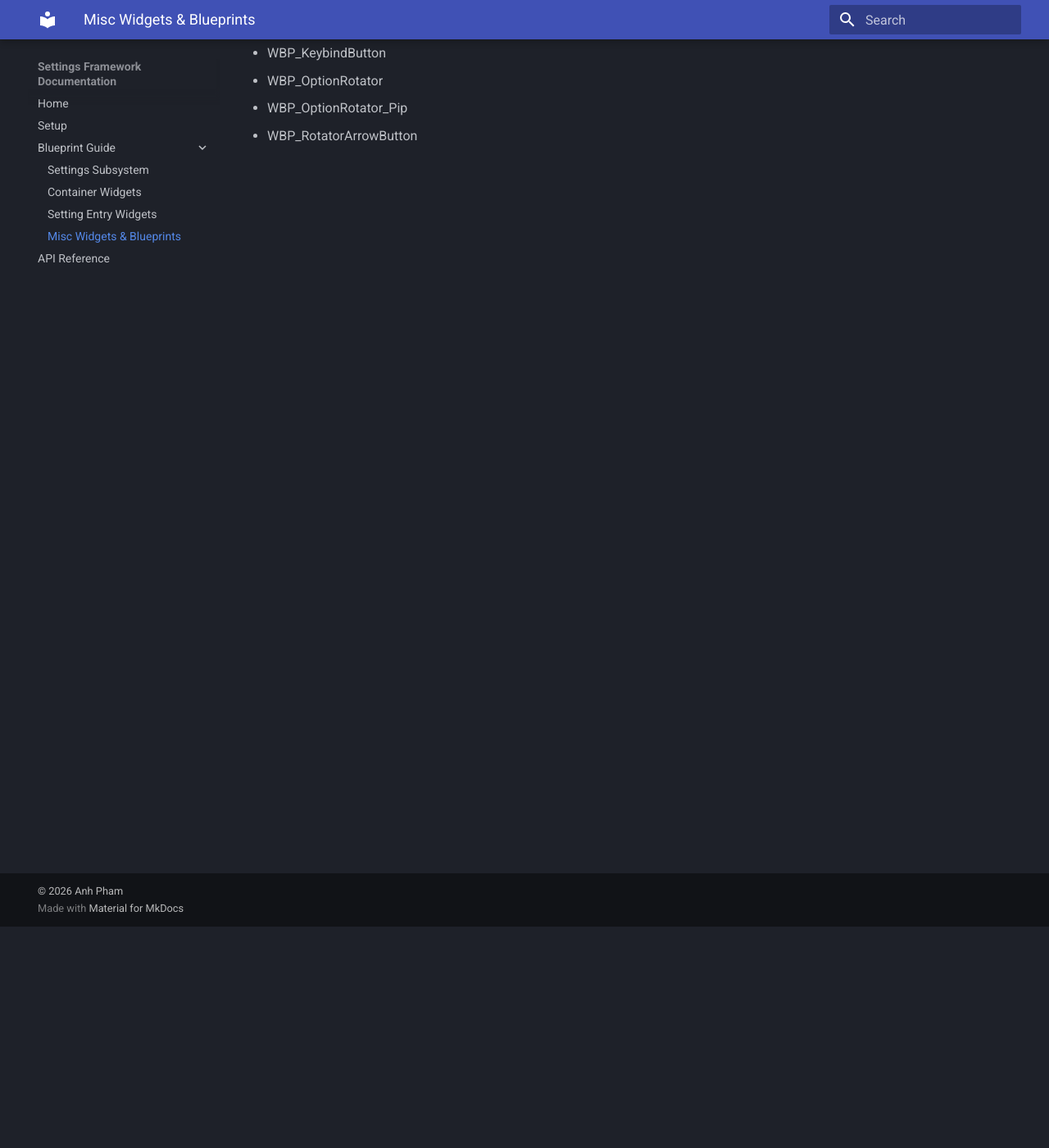
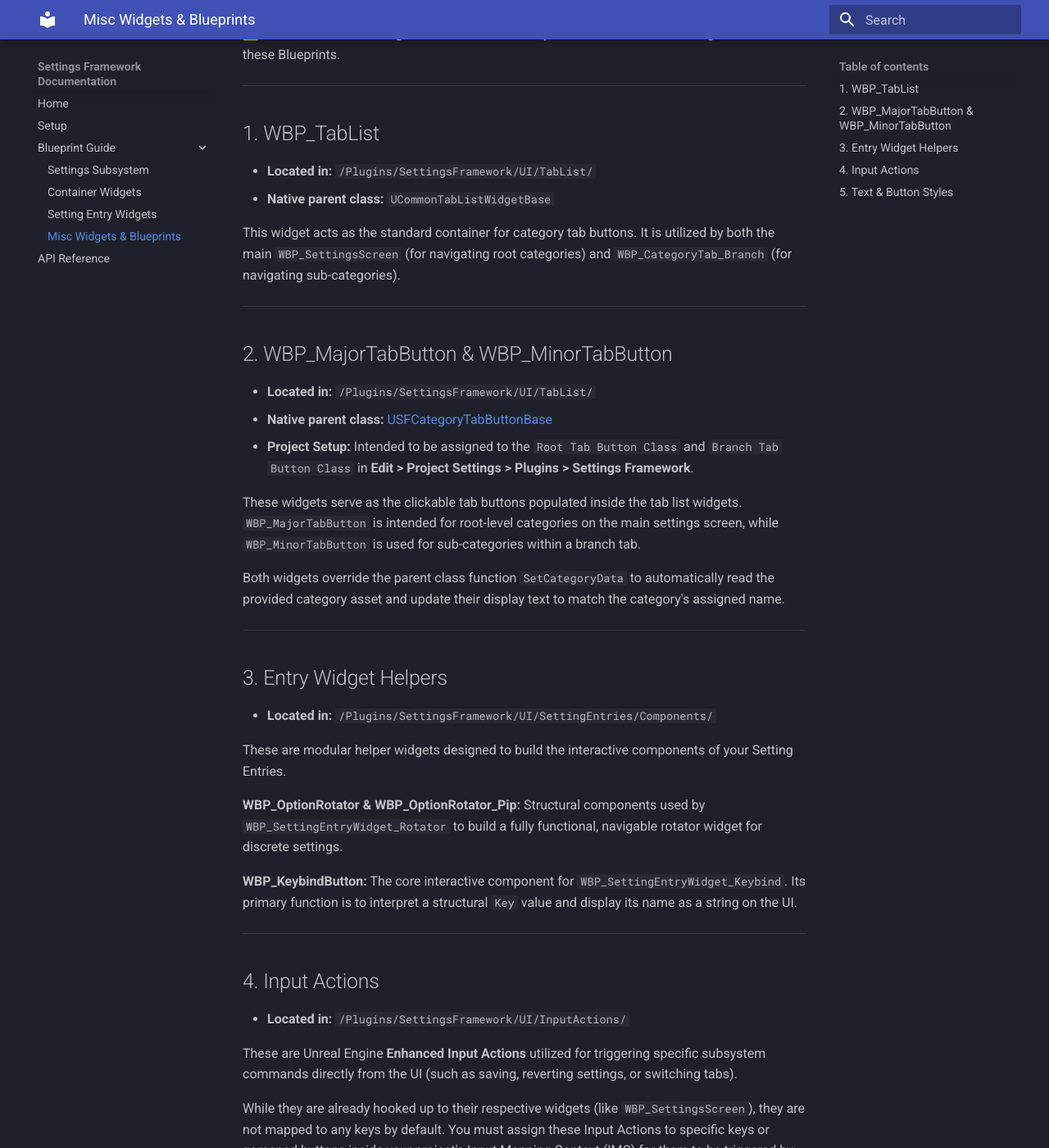
Before and after one commit to apham4/SettingsFramework, an MkDocs documentation site: the page built from docs/blueprint/misc.md, in a window 1280 px wide and 1400 px high, scrolled down 270 px. Shown: the whole window at 82% size. Built offline with MkDocs 1.6.1 and Material for MkDocs 9.7.7, drawn with Linux system fonts in a browser that asks for light colours; some of the changed text lies outside the part shown.

Commit message:
[Doc] Misc blueprint page

```diff
--- a/docs/blueprint/misc.md
+++ b/docs/blueprint/misc.md
@@ -1,9 +1,54 @@
-WIP
+This guide covers the miscellaneous Blueprints that support the SettingsFramework skeletal UI suite. These include helper widgets for building complex UI elements, as well as the standard CommonUI and EnhancedInput configuration assets required to make the system fully functional.
 
-* Input Actions
-* Text/Button Styles
-* WBP_TabList
-* WBP_KeybindButton
-* WBP_OptionRotator
-* WBP_OptionRotator_Pip
-* WBP_RotatorArrowButton
+**⚠️ Note:** Ensure **Show Plugin Content** is enabled in your Content Drawer's settings to locate these Blueprints.
+
+---
+
+## 1. WBP_TabList
+
+* **Located in:** `/Plugins/SettingsFramework/UI/TabList/`
+* **Native parent class:** `UCommonTabListWidgetBase`
+
+This widget acts as the standard container for category tab buttons. It is utilized by both the main `WBP_SettingsScreen` (for navigating root categories) and `WBP_CategoryTab_Branch` (for navigating sub-categories).
+
+---
+
+## 2. WBP_MajorTabButton & WBP_MinorTabButton
+
+* **Located in:** `/Plugins/SettingsFramework/UI/TabList/`
+* **Native parent class:** [USFCategoryTabButtonBase](../../CodeAPI/classUSFCategoryTabButtonBase/)
+* **Project Setup:** Intended to be assigned to the `Root Tab Button Class` and `Branch Tab Button Class` in **Edit > Project Settings > Plugins > Settings Framework**.
+
+These widgets serve as the clickable tab buttons populated inside the tab list widgets. `WBP_MajorTabButton` is intended for root-level categories on the main settings screen, while `WBP_MinorTabButton` is used for sub-categories within a branch tab.
+
+Both widgets override the parent class function `SetCategoryData` to automatically read the provided category asset and update their display text to match the category's assigned name.
+
+---
+
+## 3. Entry Widget Helpers
+
+* **Located in:** `/Plugins/SettingsFramework/UI/SettingEntries/Components/`
+
+These are modular helper widgets designed to build the interactive components of your Setting Entries.
+
+**WBP_OptionRotator & WBP_OptionRotator_Pip:** Structural components used by `WBP_SettingEntryWidget_Rotator` to build a fully functional, navigable rotator widget for discrete settings.
+
+**WBP_KeybindButton:** The core interactive component for `WBP_SettingEntryWidget_Keybind`. Its primary function is to interpret a structural `Key` value and display its name as a string on the UI.
+
+---
+
+## 4. Input Actions
+
+* **Located in:** `/Plugins/SettingsFramework/UI/InputActions/`
+
+These are Unreal Engine **Enhanced Input Actions** utilized for triggering specific subsystem commands directly from the UI (such as saving, reverting settings, or switching tabs).
+
+While they are already hooked up to their respective widgets (like `WBP_SettingsScreen`), they are not mapped to any keys by default. You must assign these Input Actions to specific keys or gamepad buttons inside your project's Input Mapping Context (IMC) for them to be triggered by the player.
+
+---
+
+## 5. Text & Button Styles
+
+* **Located in:** `/Plugins/SettingsFramework/UI/Styles/`
+
+These are foundational styling Data Assets used to enforce visual consistency across the skeletal UI, adhering strictly to the **CommonUI** styling paradigm. They control the default typography and button states (Normal, Hovered, Pressed) used throughout the plugin's widgets.
```
